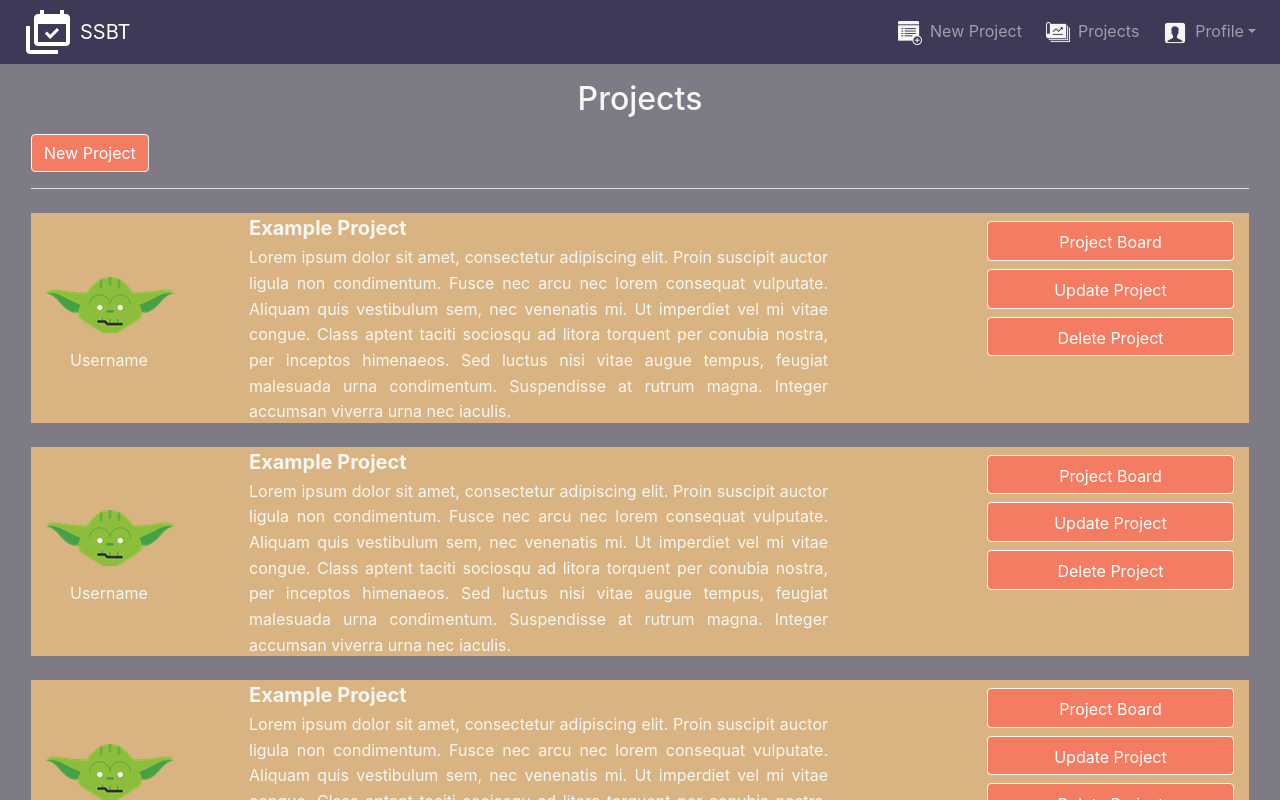
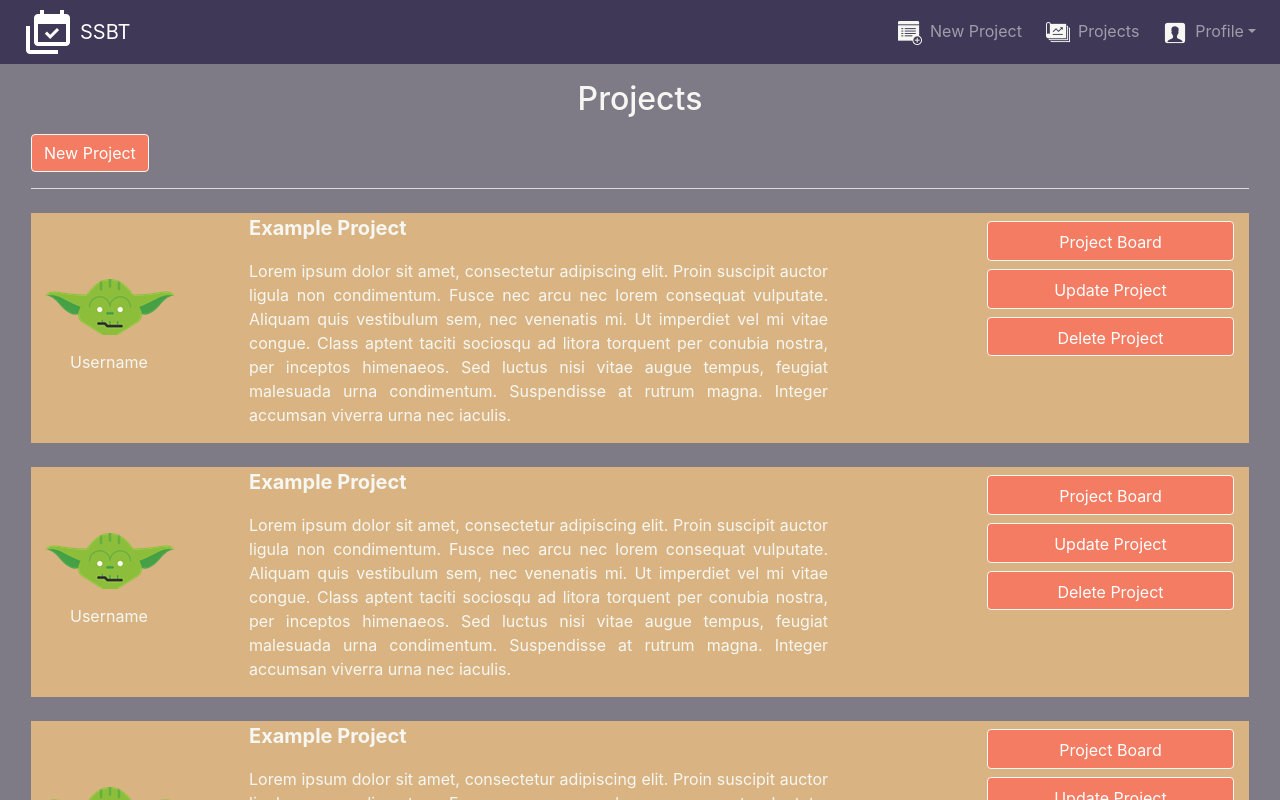
Before and after one commit to pankeny/Simple-Scrum-Board-Tool, a React (Create React App) app in the folder ssbt-client/: page / in a window 1280 px wide. Shown: the top 800 px of the page. Built offline with nearby package versions, Linux system fonts and the light colour scheme.

Commit message:
Fix warnings

```diff
--- a/ssbt-client/src/App.css
+++ b/ssbt-client/src/App.css
@@ -45,7 +45,6 @@
 
 .new-project-section p {
   color: #f6f7f2;
-  font-weight: bold;
 }
 
 hr {
--- a/ssbt-client/src/components/Dashboard.js
+++ b/ssbt-client/src/components/Dashboard.js
@@ -1,5 +1,4 @@
 import React, { Component } from "react";
-import avatar from "../assets/yoda.png";
 import { Button } from "reactstrap";
 import ProjectItem from "./Project/ProjectItem";
 
--- a/ssbt-client/src/components/Layout/Header.js
+++ b/ssbt-client/src/components/Layout/Header.js
@@ -38,26 +38,26 @@ class Header extends Component {
     return (
       <div>
         <Navbar className="navbar" dark expand="md">
-          <img src={brand} className="mx-2" />
+          <img src={brand} className="mx-2" alt="logo" />
           <NavbarBrand href="/">SSBT</NavbarBrand>
           <NavbarToggler onClick={this.toggle} />
           <Collapse isOpen={this.state.isOpen} navbar>
             <Nav className="ml-auto" navbar>
               <NavItem>
                 <NavLink href="#">
-                  <img src={add_project} className="mx-2" />
+                  <img src={add_project} className="mx-2" alt="new project" />
                   New Project
                 </NavLink>
               </NavItem>
               <NavItem>
                 <NavLink href="#">
-                  <img src={projects} className="mx-2" />
+                  <img src={projects} className="mx-2" alt="projects" />
                   Projects
                 </NavLink>
               </NavItem>
               <UncontrolledDropdown nav inNavbar>
                 <DropdownToggle nav caret>
-                  <img src={profile} className="mx-2" />
+                  <img src={profile} className="mx-2" alt="profile" />
                   Profile
                 </DropdownToggle>
                 <DropdownMenu className="drop-down-m" right>
--- a/ssbt-client/src/components/Project/ProjectItem.js
+++ b/ssbt-client/src/components/Project/ProjectItem.js
@@ -8,13 +8,12 @@ class ProjectItem extends Component {
       <div className="project-item container-fluid mx-auto mt-4">
         <Row>
           <Col lg={{ size: 2 }} className="project-user my-auto">
-            <img src={avatar} P />
-            <a className="d-block ml-4">Username</a>
+            <img src={avatar} alt="user avatar" />
+            <p className="d-block ml-4">Username</p>
           </Col>
           <Col lg={{ size: 6 }} className="justify-text">
-            <a className="project-title">Example Project</a>
-            <br />
-            <a>
+            <p className="project-title">Example Project</p>
+            <p>
               Lorem ipsum dolor sit amet, consectetur adipiscing elit. Proin
               suscipit auctor ligula non condimentum. Fusce nec arcu nec lorem
               consequat vulputate. Aliquam quis vestibulum sem, nec venenatis
@@ -23,7 +22,7 @@ class ProjectItem extends Component {
               luctus nisi vitae augue tempus, feugiat malesuada urna
               condimentum. Suspendisse at rutrum magna. Integer accumsan viverra
               urna nec iaculis.
-            </a>
+            </p>
           </Col>
           <Col lg={{ size: 3, offset: 1 }} className="project-buttons">
             {" "}
```
